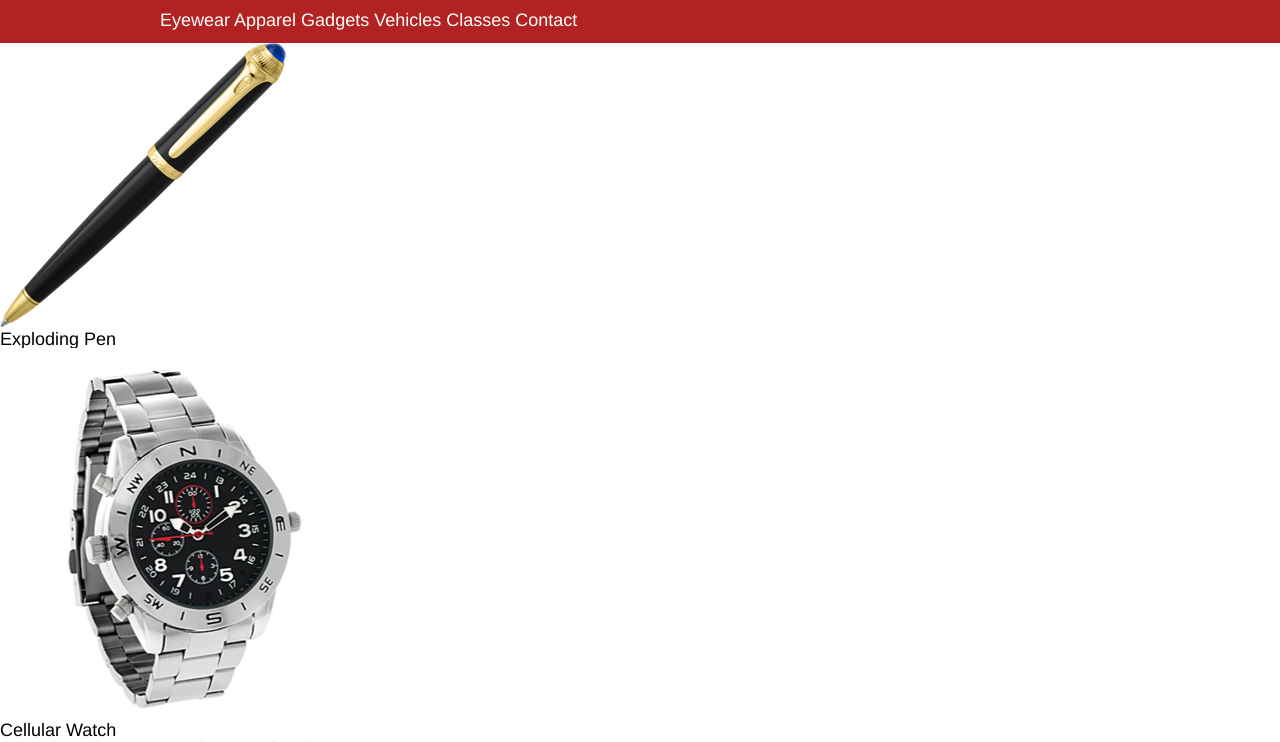
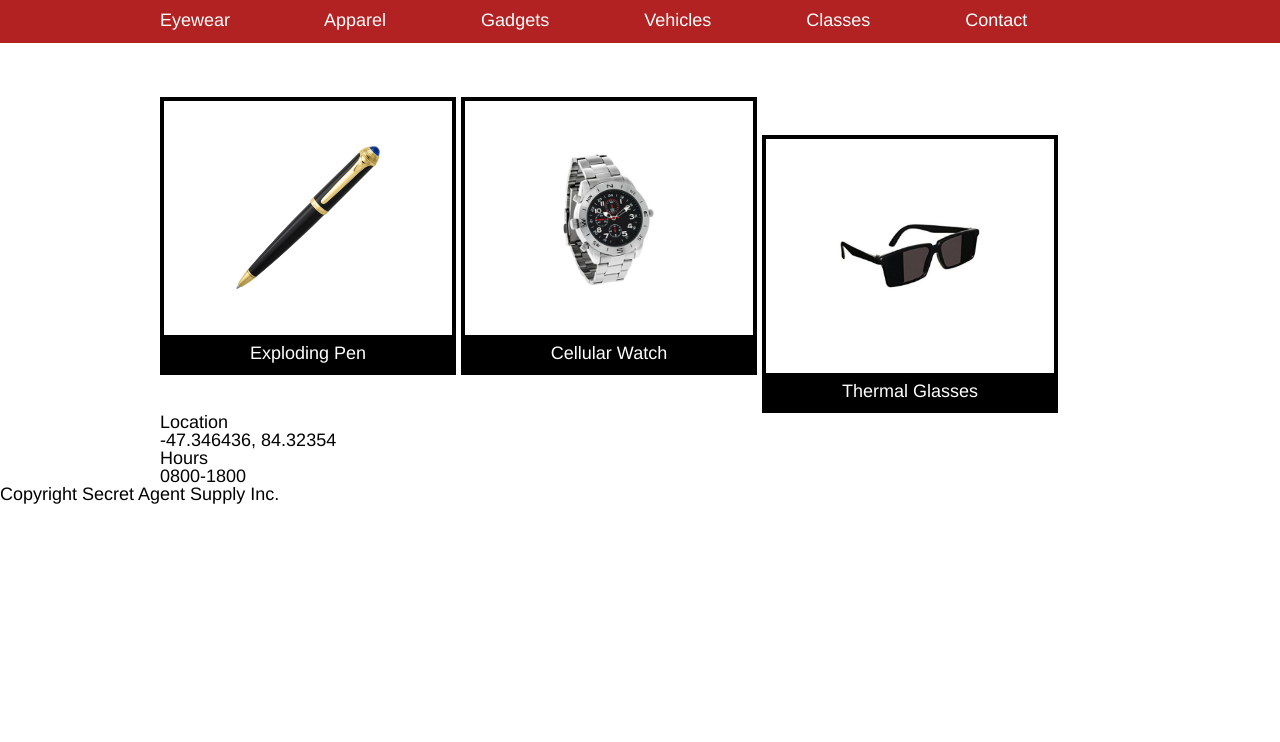
Before and after one commit to jessemcc/Secret-agent-supply-inc., a plain HTML site: page index.html in a window 1280 px wide. Shown: the part 494-1236 px from the top of the page. After the commit the page ends 998 px from the top, so only its background shows below. Drawn offline with Linux system fonts and the light colour scheme.

Commit message:
Finished all of the top, working on main content now

```diff
--- a/index.html
+++ b/index.html
@@ -41,17 +41,24 @@
     </div>
 
     <div id="main">
+      <div class="container">
         <div class="mitem">
+          <div class="mimage">
             <img src="./resources/images/pen.png" alt="Pen">
-        <p>Exploding Pen</p>
+          </div>
+          <span>Exploding Pen</span>
         </div>
         <div class="mitem">
+          <div class="mimage">
             <img src="./resources/images/watch.png" alt="Watch">
-        <p>Cellular Watch</p>
+          </div>
+          <span>Cellular Watch</span>
         </div>
         <div class="mitem">
+          <div class="mimage">
             <img src="./resources/images/glasses.png" alt="Glasses">
-        <p>Thermal Glasses</p>
+          </div>
+          <span>Thermal Glasses</span>
         </div>
 
         <div class="litem">
@@ -64,6 +71,7 @@
           <span>0800-1800</span>
         </div>
       </div>
+    </div>
 
     <footer>
       <p>Copyright Secret Agent Supply Inc.</p>
--- a/resources/css/index.css
+++ b/resources/css/index.css
@@ -78,10 +78,49 @@ header{
 
 .links{
   padding: 0.75rem 0;
+  display: block;
 }
 
 .nitem{
   color: white;
   text-decoration: none;
   font-size: 1rem;
+  margin-right: 5rem;
 }
+
+/* This is the Main Content Code */
+
+#main{
+  margin-top: 3rem;
+  align-items: center;
+}
+
+.mitem{
+  display: inline-flex;
+  justify-content: space-between;
+  flex-direction: column;
+  width: 30%;
+  border: 4px solid black;
+
+}
+
+.mimage{
+    margin: 2rem;
+    display: flex;
+    justify-content: center;
+    align-items: center;
+    height: 9rem;
+}
+
+.mimage img{
+  max-width: 8rem;
+  display: block;
+}
+
+.mitem span{
+  background-color: black;
+  color: white;
+  text-align: center;
+  display: block;
+  padding: 0.5rem;
+}
```
Lines whose indentation alone changed are shown as unchanged.
